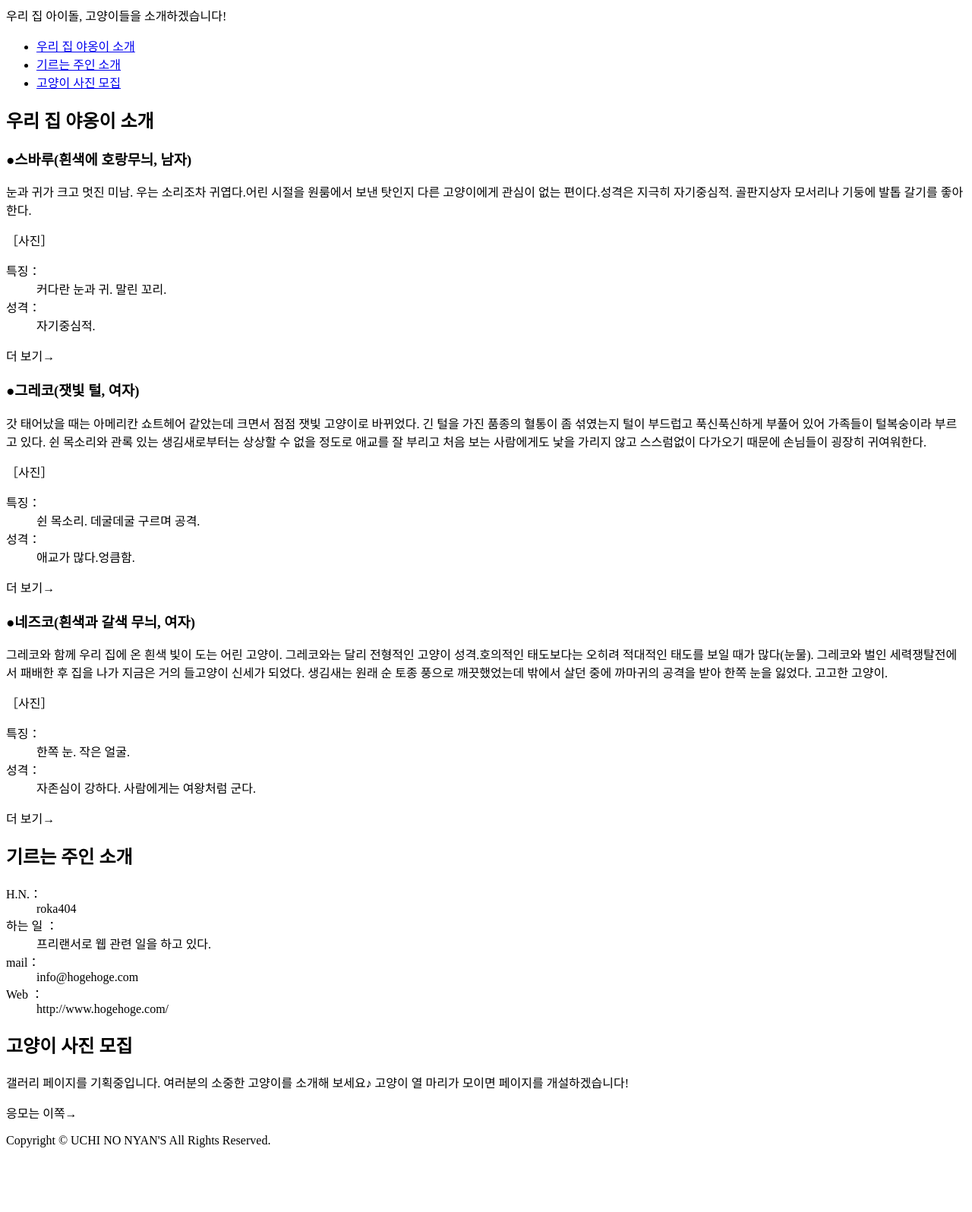
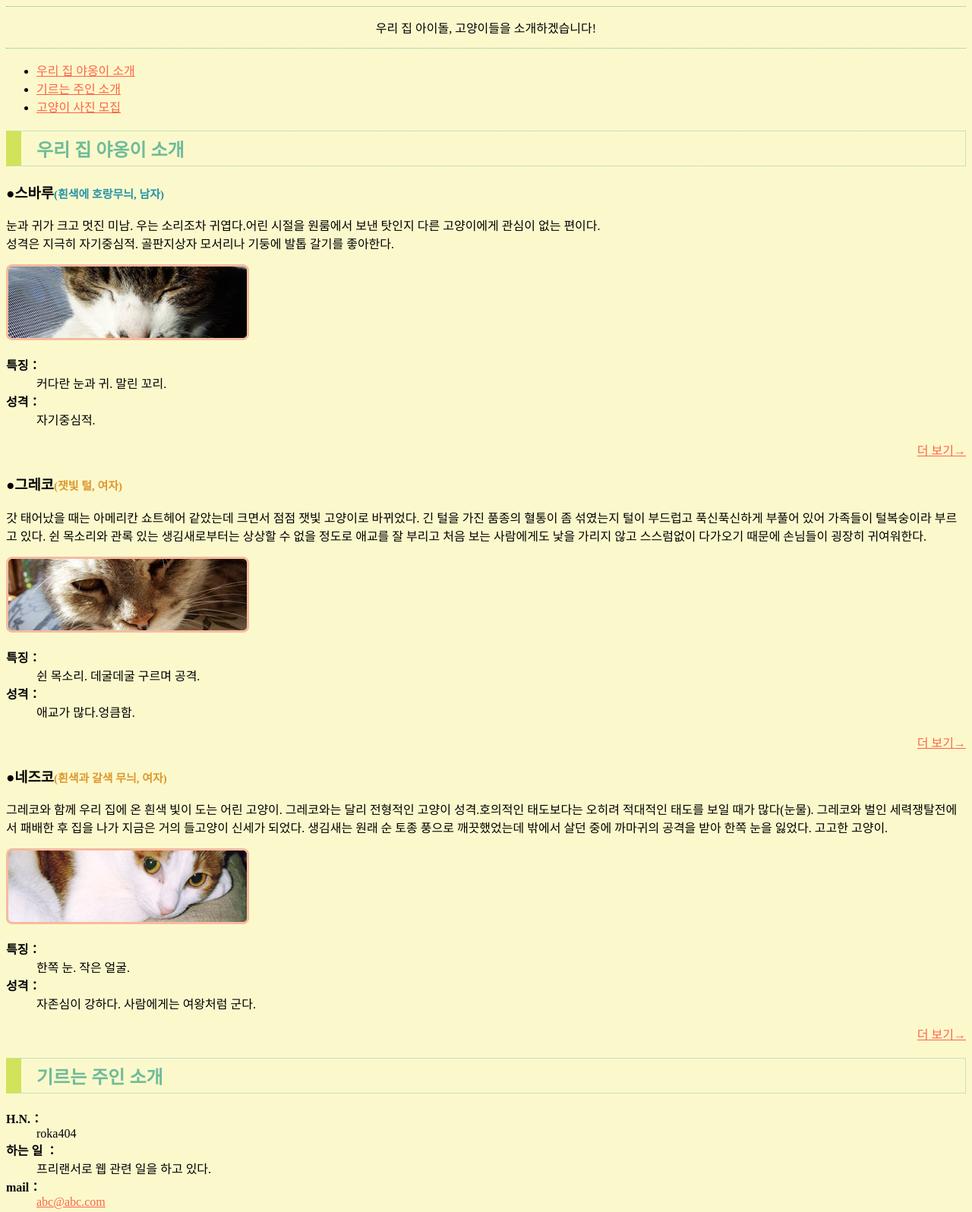
Before and after one commit to woojiyoon/cat-home-page-with-harry, a plain HTML site: page index.html in a window 1280 px wide. Shown: the part 81-1677 px from the top of the page at 76% size. Before the commit the page ends 1600 px from the top, so only its background shows below. Drawn offline with Linux system fonts and the light colour scheme.

Commit message:
second with harry

```diff
--- a/index.html
+++ b/index.html
@@ -6,12 +6,13 @@
     <title>우리 집 야옹이</title>
     <meta name="keywords" content="야옹이, 고양이 애완동물 소개">
     <meta name="description" content="우리 집에서 키우고 있는 세 마리의 고양이를 소개합니다.">
+    <link rel="stylesheet" href="style.css">
 </head>
 <body>
     <div id="wrap">
-        <h1>★우리 집 야옹이★</h1>
+        <h1><span>★</span>우리 집 야옹이<span>★</span></h1>
 
-        <p>우리 집 아이돌, 고양이들을 소개하겠습니다!</p>
+        <p id="lead">우리 집 아이돌, 고양이들을 소개하겠습니다!</p>
 
         <ul>
             <li><a href="#cats">우리 집 야옹이 소개</a></li>
@@ -22,22 +23,23 @@
         <div id="cats">
             <h2>우리 집 야옹이 소개</h2>
             <div id="subaru">
-                <h3>●스바루(흰색에 호랑무늬, 남자)</h3>
-                <p>눈과 귀가 크고 멋진 미남. 우는 소리조차 귀엽다.어린 시절을 원룸에서 보낸 탓인지 다른 고양이에게 관심이 없는 편이다.성격은 지극히 자기중심적. 골판지상자 모서리나 기둥에 발톱 갈기를 좋아한다.</p>
+                <h3>●스바루<span class="cat-type male">(흰색에 호랑무늬, 남자)</span></h3>
+                <p>눈과 귀가 크고 멋진 미남. 우는 소리조차 귀엽다.어린 시절을 원룸에서 보낸 탓인지 다른 고양이에게 관심이 없는 편이다.
+                   <br> 성격은 지극히 자기중심적. 골판지상자 모서리나 기둥에 발톱 갈기를 좋아한다.</p>
 
-                ［사진］
+                <img src="img/subaru.jpg" alt="스바루" width="320" height="100">
                 <dl>
                     <dt>특징：</dt>
                     <dd>커다란 눈과 귀. 말린 꼬리.</dd>
                     <dt>성격：</dt>
                     <dd>자기중심적.</dd>
                 </dl>
-                더 보기→
+                <p class="more"><a href="subaru.html">더 보기→</a> </p>
             </div>
             <div id="gureko">
-                <h3>●그레코(잿빛 털, 여자)</h3>
+                <h3>●그레코<span class="cat-type female">(잿빛 털, 여자)</span></h3>
                 <p>갓 태어났을 때는 아메리칸 쇼트헤어 같았는데 크면서 점점 잿빛 고양이로 바뀌었다. 긴 털을 가진 품종의 혈통이 좀 섞였는지 털이 부드럽고 푹신푹신하게 부풀어 있어 가족들이 털복숭이라 부르고 있다. 쉰 목소리와 관록 있는 생김새로부터는 상상할 수 없을 정도로 애교를 잘 부리고 처음 보는 사람에게도 낯을 가리지 않고 스스럼없이 다가오기 때문에 손님들이 굉장히 귀여워한다.</p>
-                ［사진］
+                <img src="img/gureko.jpg" alt="그레코" width="320" height="100">
                 <dl>
                     <dt>특징：</dt>
                     <dd>쉰 목소리. 데굴데굴 구르며 공격.</dd>
@@ -45,21 +47,21 @@
                     <dd>애교가 많다.엉큼함.</dd>
                 </dl>
 
-                더 보기→
+                <p class="more"><a href="gureko.html">더 보기→</a></p>
             </div>
 
             <div id="nezuko">
-                <h3>●네즈코(흰색과 갈색 무늬, 여자)</h3>
+                <h3>●네즈코<span class="cat-type female">(흰색과 갈색 무늬, 여자)</span></h3>
                 <p>그레코와 함께 우리 집에 온 흰색 빛이 도는 어린 고양이. 그레코와는 달리 전형적인 고양이 성격.호의적인 태도보다는 오히려 적대적인 태도를 보일 때가 많다(눈물). 그레코와 벌인 세력쟁탈전에서 패배한 후 집을 나가 지금은 거의 들고양이 신세가 되었다. 생김새는 원래 순 토종 풍으로 깨끗했었는데 밖에서 살던 중에 까마귀의 공격을 받아 한쪽 눈을 잃었다. 고고한 고양이.</p>
 
-                ［사진］
+                <img src="img/nezuko.jpg" alt="네즈코" width="320" height="100">
                 <dl>
                     <dt>특징：</dt>
                     <dd>한쪽 눈. 작은 얼굴.</dd>
                     <dt>성격：</dt>
                     <dd>자존심이 강하다. 사람에게는 여왕처럼 군다.</dd>
                 </dl>
-                더 보기→
+                <p class="more"><a href="nezuko.html">더 보기→</a></p>
             </div>
         </div>
 
@@ -71,18 +73,22 @@
                 <dt>하는 일 ：</dt>
                 <dd>프리랜서로 웹 관련 일을 하고 있다.</dd>
                 <dt>mail：</dt>
-                <dd>info@hogehoge.com</dd>
+                <dd><a href="mailto:abc@abc.com">abc@abc.com</a></dd>
                 <dt>Web ：</dt>
-                <dd>http://www.hogehoge.com/</dd>
+                <dd><a href="https://www.google.co.kr" target="_blank">내홈페이지</a> </dd>
             </dl>
         </div>
 
         <div id="entry">
             <h2>고양이 사진 모집</h2>
-            <p>갤러리 페이지를 기획중입니다. 여러분의 소중한 고양이를 소개해 보세요♪ 고양이 열 마리가 모이면 페이지를 개설하겠습니다!</p>
+            <p>갤러리 페이지를 기획중입니다. 여러분의 소중한 고양이를 소개해 보세요♪
+               <br> <strong>고양이 열 마리가 모이면 페이지를 개설하겠습니다!</strong>
+            </p>
             <p>응모는 이쪽→</p>
         </div>
-        Copyright &copy; UCHI NO NYAN'S All Rights Reserved.
+        <p>
+            <small>Copyright &copy; UCHI NO NYAN'S All Rights Reserved.</small>
+        </p>
     </div>
 </body>
 </html>
--- /dev/null
+++ b/style.css
@@ -0,0 +1,44 @@
+body {
+  background-color: #fbf9cc;
+}
+a {
+  color: tomato;
+}
+a:hover {
+  color: green;
+}
+h1 {
+  color: #6fbb9a;
+  text-align: center;
+}
+h2 {
+  color: #6fbb9a;
+  border: #94c8b1 1px dotted;
+  padding: 5px 20px;
+  border-left: #d0e35b 20px solid;
+}
+dt {
+  font-weight: bold;
+}
+
+#lead {
+  border-top: #6fbb9a 1px dotted;
+  border-bottom: #6fbb9a 1px dotted;
+  text-align: center;
+  padding: 15px;
+}
+.more {
+  text-align: right;
+}
+.cat-type {
+  font-size: 80%;
+}
+.male {
+  color: #2793a7;
+}
+.female {
+  color: #df972f;
+}
+h1 span {
+  color: #d0e35b;
+}
```
Also changed, not shown: entry.html (added, +75 -0 lines), gureko.html (added, +1 -0 lines), nezuko.html (added, +1 -0 lines), subaru.html (added, +1 -0 lines), img/gureko.jpg (added), img/nezuko.jpg (added), img/subaru.jpg (added).
